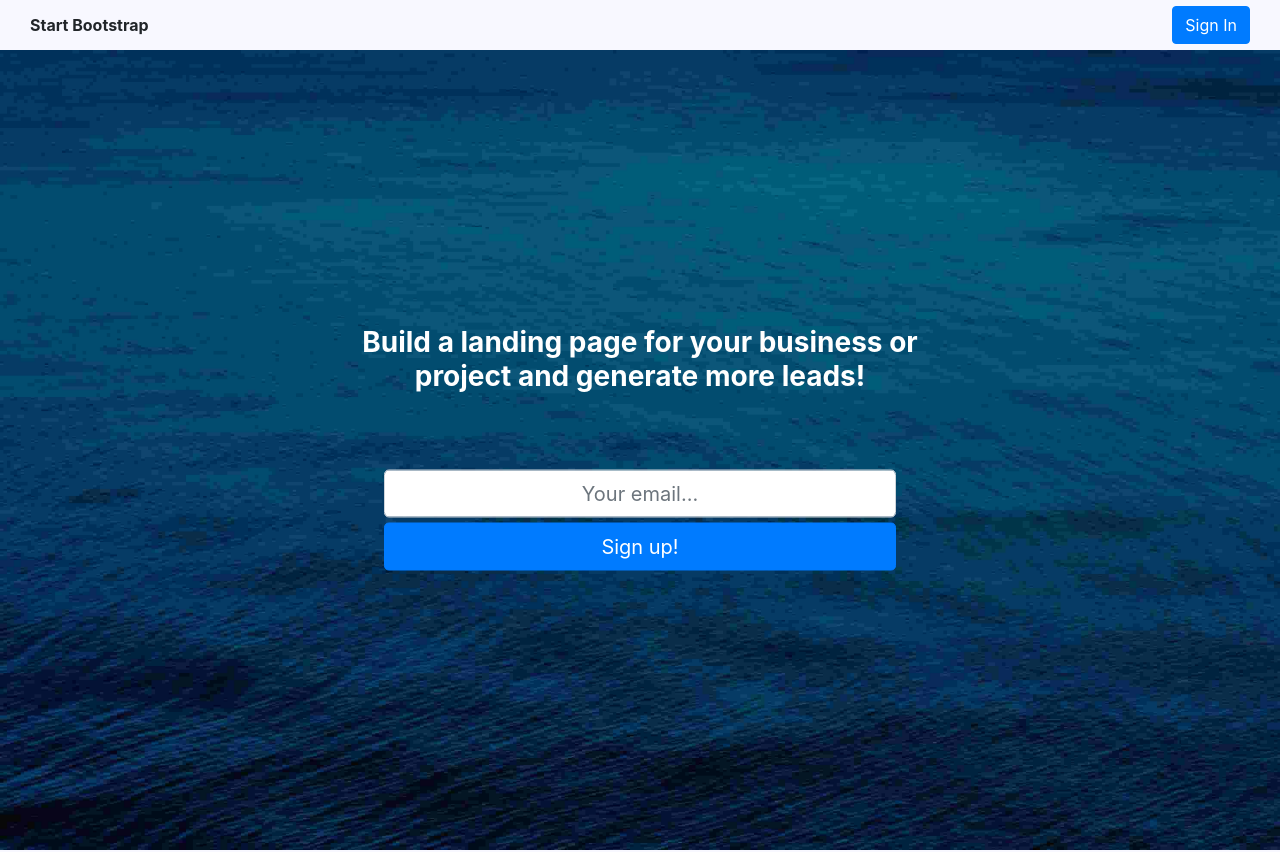
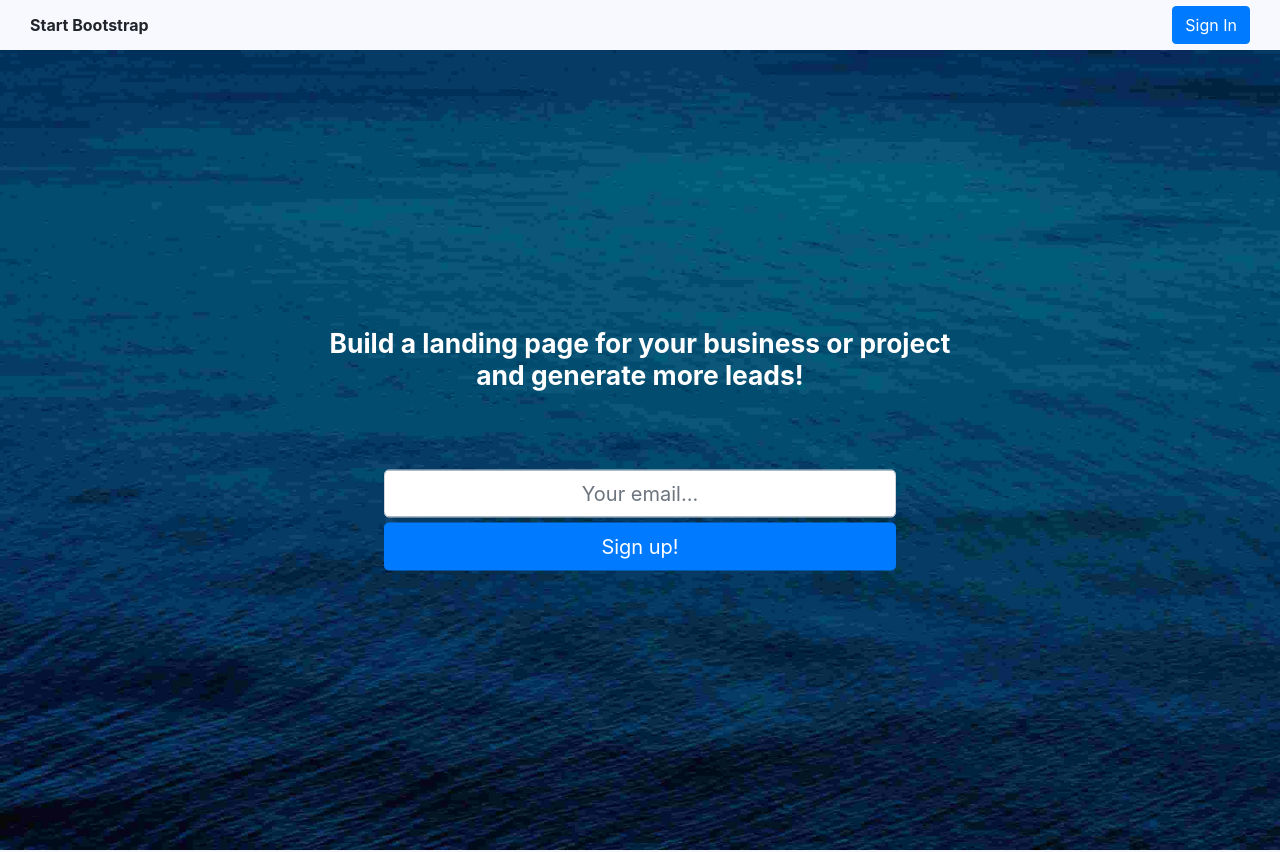
Before and after one commit to lacyjpr/landing, a React (Create React App) app: page / in a window 1280 px wide. Shown: the top 852 px of the page. Built offline with nearby package versions, Linux system fonts and the light colour scheme.

Commit message:
Reduce Home text size

```diff
--- a/src/components/home/Home.scss
+++ b/src/components/home/Home.scss
@@ -18,7 +18,7 @@ input {
     top: 45%;
     left: 50%;
     transform: translate(-50%, -50%);
-    font-size: 1.75em;
+    font-size: 1.65em;
     font-weight: bold;
   }
 
```
